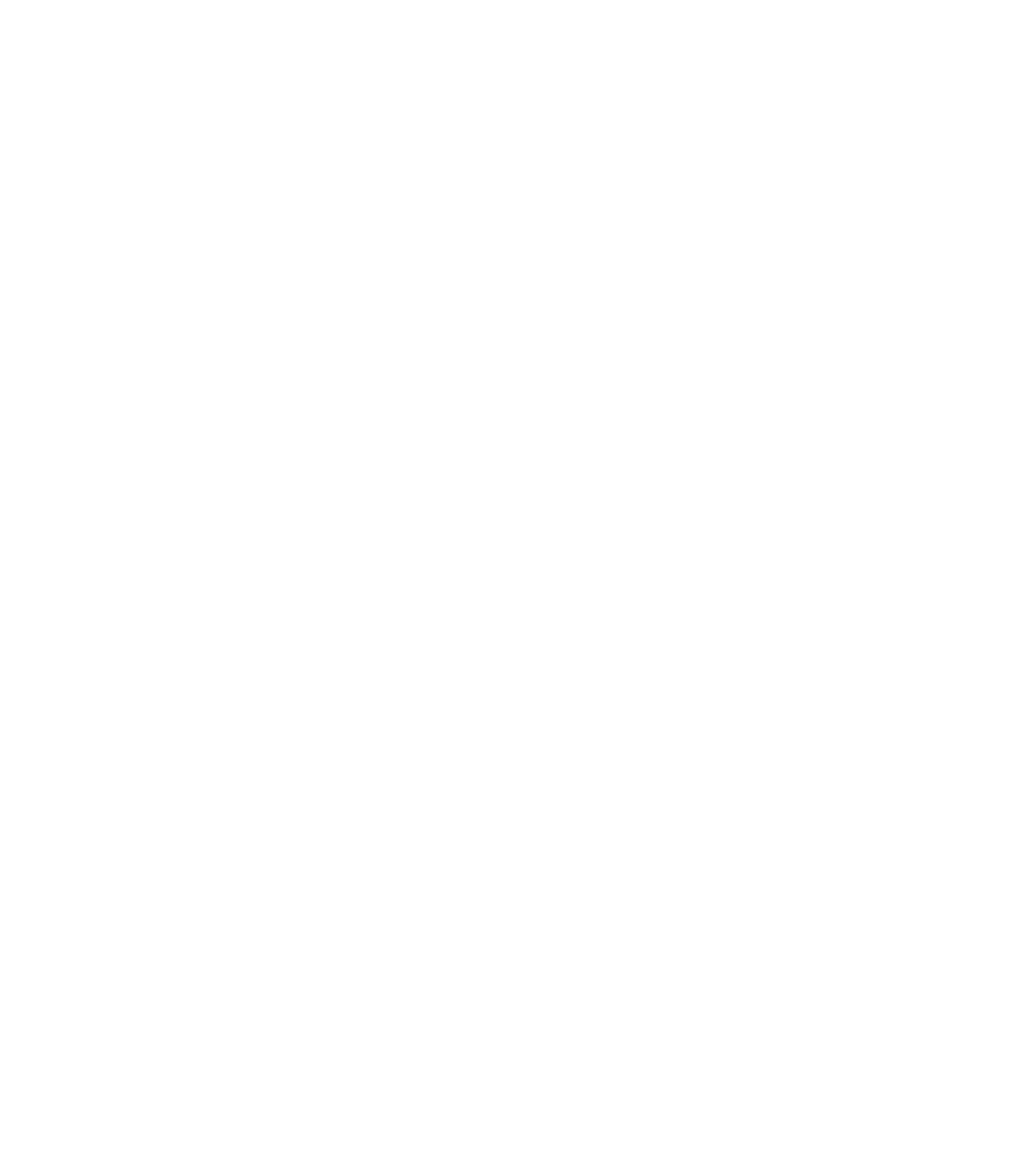
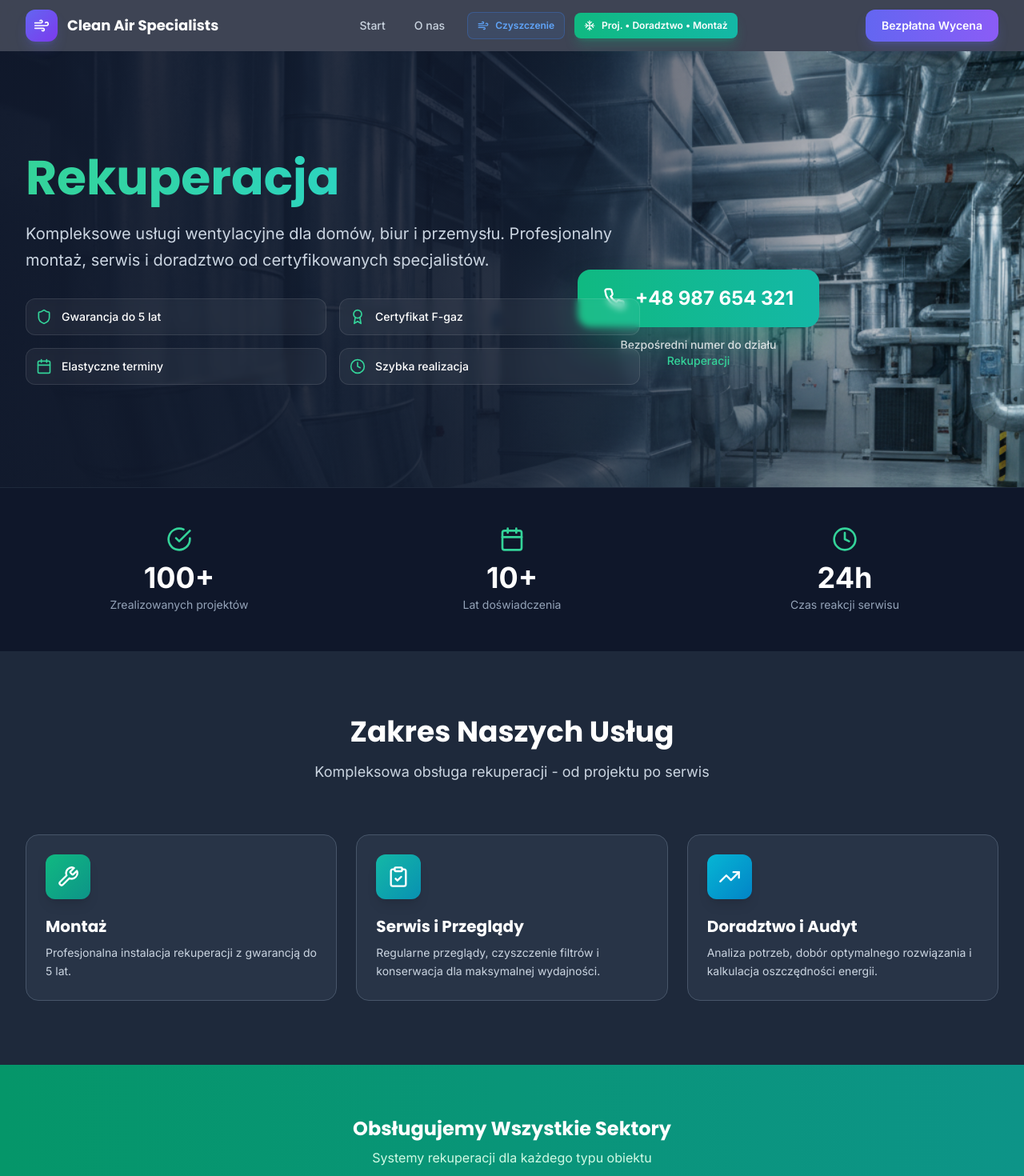
Before and after one commit to galanggilangga/clean-air, a React (Vite) app: page /rekuperacja in a window 1280 px wide. Before the commit this address had no page. Shown: the top 1470 px of the page at 80% size. Before the commit the page ends 800 px from the top, so only its background shows below. Built offline with nearby package versions, Linux system fonts and the light colour scheme.

Commit message:
Update navigation tabs, remove AC references, rename route to /rekuperacja

```diff
--- a/src/App.tsx
+++ b/src/App.tsx
@@ -16,7 +16,7 @@ function App() {
           <Route path="o-nas" element={<AboutPage />} />
           <Route path="uslugi" element={<ServicesPage />} />
           <Route path="technologie" element={<TechnologyPage />} />
-          <Route path="klimatyzacja" element={<HVACServicesPage />} />
+          <Route path="rekuperacja" element={<HVACServicesPage />} />
         </Route>
       </Routes>
       <BackToTop />
--- a/src/components/HeroCarousel.tsx
+++ b/src/components/HeroCarousel.tsx
@@ -175,7 +175,7 @@ export default function HeroCarousel() {
       </div>
 
       {/* Content with animated text */}
-      <div className="container mx-auto px-4 lg:px-8 relative z-10">
+      <div className="container mx-auto px-14 lg:px-8 relative z-10">
         <div className="max-w-3xl">
           {/* Fixed height container to prevent layout shift */}
           <div className="min-h-[180px] md:min-h-[160px] mb-6 overflow-hidden">
--- a/src/components/TabNavigation.tsx
+++ b/src/components/TabNavigation.tsx
@@ -24,8 +24,6 @@ export default function TabNavigation() {
   const tabs = [
     { label: 'Start', path: '/' },
     { label: 'O nas', path: '/o-nas' },
-    { label: 'Usługi', path: '/uslugi' },
-    { label: 'Technologie', path: '/technologie' },
   ];
 
   return (
@@ -82,32 +80,41 @@ export default function TabNavigation() {
               </NavLink>
             ))}
 
-            {/* Highlighted Klimatyzacja Tab */}
+            {/* Blue Cleaning Tab */}
             <NavLink
-              to="/klimatyzacja"
+              to="/uslugi"
               className={({ isActive }) =>
-                `relative flex items-center gap-1.5 xl:gap-2 px-3 xl:px-4 py-2 text-xs xl:text-sm font-semibold rounded-lg transition-all ml-2 whitespace-nowrap ${
+                `relative flex items-center gap-1.5 xl:gap-2 px-2 xl:px-3 py-1.5 xl:py-2 text-[10px] xl:text-xs font-semibold rounded-lg transition-all ml-1 xl:ml-2 whitespace-nowrap ${
+                  isActive
+                    ? 'text-white bg-gradient-to-r from-blue-500 to-indigo-500 shadow-lg shadow-blue-500/25'
+                    : 'text-blue-400 bg-blue-500/10 hover:bg-blue-500/20 border border-blue-500/30'
+                }`
+              }
+            >
+              <Wind className="w-3 h-3 xl:w-3.5 xl:h-3.5 flex-shrink-0" />
+              <span className="hidden 2xl:inline">Czyszczenie • Serwis</span>
+              <span className="2xl:hidden">Czyszczenie</span>
+            </NavLink>
+
+            {/* Highlighted Rekuperacja Tab */}
+            <NavLink
+              to="/rekuperacja"
+              className={({ isActive }) =>
+                `relative flex items-center gap-1.5 xl:gap-2 px-2 xl:px-3 py-1.5 xl:py-2 text-[10px] xl:text-xs font-semibold rounded-lg transition-all ml-1 xl:ml-2 whitespace-nowrap ${
                   isActive
                     ? 'text-white bg-gradient-to-r from-emerald-500 to-teal-500 shadow-lg shadow-emerald-500/25'
                     : 'text-emerald-400 bg-emerald-500/10 hover:bg-emerald-500/20 border border-emerald-500/30'
                 }`
               }
             >
-              <Snowflake className="w-3.5 h-3.5 xl:w-4 xl:h-4 flex-shrink-0" />
-              <span className="hidden 2xl:inline">Klimatyzacja • Rekuperacja • Pompy</span>
-              <span className="hidden xl:inline 2xl:hidden">Klima • Rekuperacja</span>
-              <span className="xl:hidden">Klima</span>
+              <Snowflake className="w-3 h-3 xl:w-3.5 xl:h-3.5 flex-shrink-0" />
+              <span className="hidden 2xl:inline">Projektowanie • Doradztwo • Montaż</span>
+              <span className="hidden xl:inline 2xl:hidden">Proj. • Doradztwo • Montaż</span>
+              <span className="xl:hidden">Proj. • Montaż</span>
             </NavLink>
           </nav>
 
           <div className="hidden lg:flex items-center gap-4">
-            <a
-              href="tel:+48123456789"
-              className="flex items-center gap-2 text-slate-300 hover:text-white transition-colors"
-            >
-              <Phone className="w-4 h-4" />
-              <span className="text-sm font-medium">+48 123 456 789</span>
-            </a>
             <motion.a
               href="#contact"
               whileHover={{ scale: 1.02 }}
@@ -157,7 +164,20 @@ export default function TabNavigation() {
                 </NavLink>
               ))}
               <NavLink
-                to="/klimatyzacja"
+                to="/uslugi"
+                className={({ isActive }) =>
+                  `flex items-center gap-2 px-4 py-3 rounded-lg font-semibold transition-all ${
+                    isActive
+                      ? 'text-white bg-gradient-to-r from-blue-500 to-indigo-500'
+                      : 'text-blue-400 bg-blue-500/10 border border-blue-500/30'
+                  }`
+                }
+              >
+                <Wind className="w-5 h-5" />
+                Czyszczenie • Serwis
+              </NavLink>
+              <NavLink
+                to="/rekuperacja"
                 className={({ isActive }) =>
                   `flex items-center gap-2 px-4 py-3 rounded-lg font-semibold transition-all ${
                     isActive
@@ -167,7 +187,7 @@ export default function TabNavigation() {
                 }
               >
                 <Snowflake className="w-5 h-5" />
-                Klimatyzacja • Rekuperacja • Pompy
+                Projektowanie • Doradztwo • Montaż
               </NavLink>
               <hr className="my-2 border-slate-800" />
               <a
--- a/src/layouts/MainLayout.tsx
+++ b/src/layouts/MainLayout.tsx
@@ -6,7 +6,7 @@ import Footer from '../components/Footer';
 
 export default function MainLayout() {
   const location = useLocation();
-  const isHVACPage = location.pathname === '/klimatyzacja';
+  const isHVACPage = location.pathname === '/rekuperacja';
 
   // Scroll to top on route change
   useEffect(() => {
--- a/src/pages/HVACServicesPage.tsx
+++ b/src/pages/HVACServicesPage.tsx
@@ -1,29 +1,14 @@
 import { motion } from 'framer-motion';
 import {
-  Wind, Snowflake, Wrench, ClipboardCheck, Phone,
-  CheckCircle, Shield, ThermometerSun,
+  Wind, Wrench, ClipboardCheck, Phone,
+  CheckCircle, Shield,
   Calendar, Clock, Award, TrendingUp, Users, MapPin, Building2, Home, Factory
 } from 'lucide-react';
 import heroBg from '../assets/images/hero-6.webp';
-import klimaImg from '../assets/images/hero-7.webp';
 import rekuperacjaImg from '../assets/images/hero-8.webp';
-import pompyImg from '../assets/images/hero-9.webp';
 
 export default function HVACServicesPage() {
   const services = [
-    {
-      icon: Snowflake,
-      title: 'Klimatyzacja',
-      subtitle: 'Chłodzenie i ogrzewanie',
-      description: 'Kompleksowa instalacja klimatyzacji dla domów, biur i obiektów przemysłowych. Nowoczesne urządzenia inwerterowe - chłodzenie latem, ogrzewanie zimą z najwyższą efektywnością energetyczną.',
-      image: klimaImg,
-      features: [
-        'Klimatyzatory split i multi-split',
-        'Klimatyzacja kanałowa i kasetonowa',
-        'Systemy VRF/VRV dla dużych obiektów',
-        'Klimatyzacja precyzyjna serwerowni',
-      ],
-    },
     {
       icon: Wind,
       title: 'Rekuperacja',
@@ -37,26 +22,13 @@ export default function HVACServicesPage() {
         'Automatyka i sterowanie Smart Home',
       ],
     },
-    {
-      icon: ThermometerSun,
-      title: 'Pompy Ciepła',
-      subtitle: 'Ekologiczne i ekonomiczne ogrzewanie',
-      description: 'Montaż nowoczesnych pomp ciepła powietrze-woda, gruntowych i hybrydowych. Efektywne ogrzewanie i chłodzenie z wykorzystaniem odnawialnych źródeł energii. Wysoki współczynnik COP.',
-      image: pompyImg,
-      features: [
-        'Pompy ciepła powietrze-woda',
-        'Pompy ciepła gruntowe i wodne',
-        'Systemy hybrydowe z kotłem gazowym',
-        'Pomoc w uzyskaniu dofinansowania',
-      ],
-    },
   ];
 
   const serviceTypes = [
     {
       icon: Wrench,
       title: 'Montaż',
-      description: 'Profesjonalna instalacja klimatyzacji, rekuperacji i pomp ciepła z gwarancją do 5 lat.',
+      description: 'Profesjonalna instalacja rekuperacji z gwarancją do 5 lat.',
       color: 'from-emerald-500 to-teal-600',
     },
     {
@@ -99,7 +71,7 @@ export default function HVACServicesPage() {
         <div className="absolute inset-0">
           <img
             src={heroBg}
-            alt="Instalacja klimatyzacji"
+            alt="Instalacja rekuperacji"
             className="w-full h-full object-cover"
           />
           <div className="absolute inset-0 bg-gradient-to-r from-slate-900/95 via-slate-900/85 to-transparent"></div>
@@ -123,7 +95,7 @@ export default function HVACServicesPage() {
             </motion.a>
             <p className="text-sm text-white/80 font-medium max-w-[220px] mx-auto">
               Bezpośredni numer do działu<br />
-              <span className="text-emerald-400">Klimatyzacji, Rekuperacji i Pomp Ciepła</span>
+              <span className="text-emerald-400">Rekuperacji</span>
             </p>
           </motion.div>
 
@@ -134,12 +106,10 @@ export default function HVACServicesPage() {
               transition={{ duration: 0.8 }}
             >
               <h1 className="text-4xl md:text-5xl lg:text-6xl font-bold text-white mb-6 leading-tight">
-                Klimatyzacja
-                <span className="text-transparent bg-clip-text bg-gradient-to-r from-emerald-400 to-teal-400"> Rekuperacja</span>
-                <br />Pompy Ciepła
+                <span className="text-transparent bg-clip-text bg-gradient-to-r from-emerald-400 to-teal-400">Rekuperacja</span>
               </h1>
               <p className="text-xl text-slate-300 mb-8 leading-relaxed">
-                Kompleksowe usługi klimatyzacyjne, wentylacyjne i grzewcze dla domów, biur i przemysłu.
+                Kompleksowe usługi wentylacyjne dla domów, biur i przemysłu.
                 Profesjonalny montaż, serwis i doradztwo od certyfikowanych specjalistów.
               </p>
 
@@ -170,7 +140,7 @@ export default function HVACServicesPage() {
                   <Phone className="w-6 h-6 text-white" />
                   <span className="text-xl font-bold text-white">+48 987 654 321</span>
                 </div>
-                <span className="text-emerald-100 text-sm text-center">Bezpośredni numer do działu<br />Klimatyzacji, Rekuperacji i Pomp Ciepła</span>
+                <span className="text-emerald-100 text-sm text-center">Bezpośredni numer do działu<br />Rekuperacji</span>
               </motion.a>
             </motion.div>
           </div>
@@ -211,7 +181,7 @@ export default function HVACServicesPage() {
               Zakres Naszych Usług
             </h2>
             <p className="text-lg text-slate-300 max-w-2xl mx-auto">
-              Kompleksowa obsługa klimatyzacji, rekuperacji i pomp ciepła - od projektu po serwis
+              Kompleksowa obsługa rekuperacji - od projektu po serwis
             </p>
           </motion.div>
 
@@ -247,7 +217,7 @@ export default function HVACServicesPage() {
             className="text-center mb-10"
           >
             <h3 className="text-2xl font-bold text-white mb-2">Obsługujemy Wszystkie Sektory</h3>
-            <p className="text-emerald-100">Klimatyzacja, rekuperacja i pompy ciepła dla każdego typu obiektu</p>
+            <p className="text-emerald-100">Systemy rekuperacji dla każdego typu obiektu</p>
           </motion.div>
           <div className="grid md:grid-cols-3 gap-6">
             {clientTypes.map((client, index) => (
@@ -279,7 +249,7 @@ export default function HVACServicesPage() {
               Nasze Specjalizacje
             </h2>
             <p className="text-lg text-slate-300 max-w-2xl mx-auto">
-              Trzy główne obszary, w których jesteśmy ekspertami
+              Główny obszar, w którym jesteśmy ekspertami
             </p>
           </motion.div>
 
@@ -335,7 +305,7 @@ export default function HVACServicesPage() {
               Instalujemy i Serwisujemy m.in.
             </h2>
             <p className="text-lg text-slate-300 max-w-2xl mx-auto">
-              Współpracujemy z wiodącymi producentami klimatyzacji, rekuperacji i pomp ciepła na świecie
+              Współpracujemy z wiodącymi producentami rekuperacji na świecie
             </p>
           </motion.div>
 
@@ -379,7 +349,7 @@ export default function HVACServicesPage() {
             className="text-center max-w-3xl mx-auto"
           >
             <h2 className="text-3xl md:text-4xl font-bold text-white mb-6">
-              Potrzebujesz Klimatyzacji, Rekuperacji lub Pompy Ciepła?
+              Potrzebujesz Rekuperacji?
             </h2>
             <p className="text-xl text-slate-400 mb-10">
               Skontaktuj się z nami. Bezpłatna wycena i profesjonalne doradztwo.
```
Also changed, not shown: src/components/Footer.tsx (+4 -4 lines), src/assets/images/hero-9.webp (deleted).
